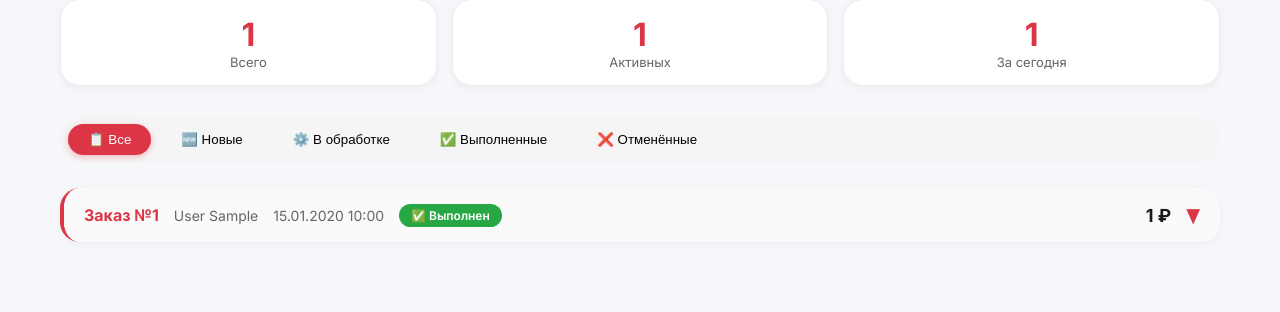
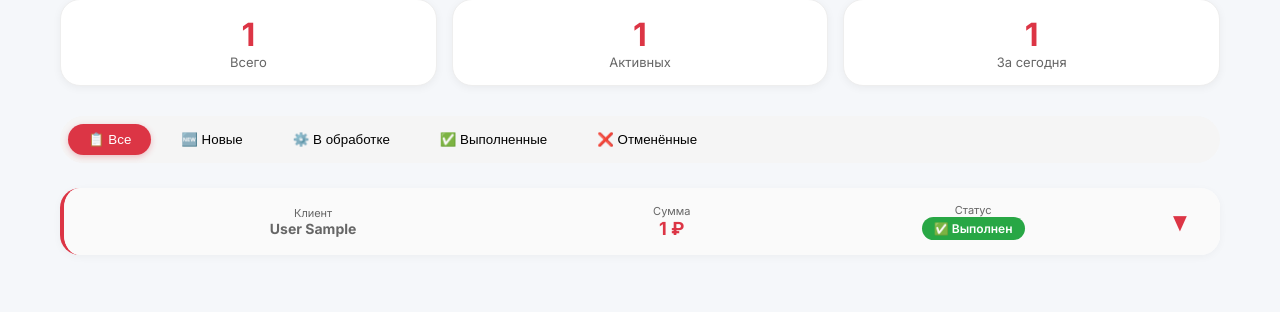
Before and after one commit to emilsttop/diplom_site, a Django app: template orders/templates/orders/manager_dashboard.html in a window 1280 px wide. Shown: the part 244-556 px from the top of the page. Run offline with Django 5.2, Linux system fonts and the light colour scheme; tables that the repository leaves empty hold one stand-in row (values such as "Sample post"); the template is opened without the code that fills it: values that come from a table or form of the project are taken from there, most other values are stand-ins (such as "Sample title", 1, 10 or a date in 2020).

```diff
--- a/orders/templates/orders/manager_dashboard.html
+++ b/orders/templates/orders/manager_dashboard.html
@@ -104,6 +104,13 @@
         flex-wrap: wrap;
         gap: 15px;
     }
+    .order-header > div {
+        display: flex;
+        flex-direction: column;
+        align-items: center;
+        justify-content: center;
+        text-align: center;
+    }
     .order-id {
         font-weight: 700;
         color: var(--red);
@@ -121,6 +128,10 @@
         font-size: 20px;
         color: var(--red);
         transition: transform 0.2s;
+        display: flex;
+        align-items: center;
+        justify-content: center;
+        min-width: 40px;
     }
     .order-card.expanded .expand-icon {
         transform: rotate(180deg);
@@ -378,10 +398,16 @@
     {% for order in orders %}
     <div class="order-card {% if order.has_unread_messages %}has-unread{% endif %}" data-status="{{ order.status }}" data-order-id="{{ order.id }}">
         <div class="order-header" onclick="toggleOrder({{ order.id }})">
-            <div style="display: flex; gap: 15px; align-items: center; flex-wrap: wrap;">
-                <span class="order-id">Заказ №{{ order.id }}</span>
-                <span class="order-client">{{ order.client.last_name }} {{ order.client.first_name }}</span>
-                <span class="order-date">{{ order.created_at|date:"d.m.Y H:i" }}</span>
+            <div style="flex: 2;">
+                <div style="font-size: 11px; color: #666;">Клиент</div>
+                <div class="order-client" style="font-weight: bold;">{{ order.client.last_name }} {{ order.client.first_name }}</div>
+            </div>
+            <div style="flex: 1;">
+                <div style="font-size: 11px; color: #666;">Сумма</div>
+                <div class="order-price" style="font-size: 18px; font-weight: bold; color: var(--red); margin: 0;">{{ order.total_price|floatformat:0 }} ₽</div>
+            </div>
+            <div style="flex: 1.5;">
+                <div style="font-size: 11px; color: #666;">Статус</div>
                 <span class="order-status status-{{ order.status }}">
                     {% if order.status == 'new' %}🆕 Новый
                     {% elif order.status == 'processing' %}⚙️ В обработке
@@ -391,25 +417,22 @@
                 </span>
                 {% if order.has_unread_messages %}<span class="unread-badge">📩 Новое сообщение</span>{% endif %}
             </div>
-            <div style="display: flex; gap: 15px; align-items: center;">
-                <span class="order-price">{{ order.total_price|floatformat:0 }} ₽</span>
-                <span class="expand-icon">▼</span>
-            </div>
+            <div class="expand-icon">▼</div>
         </div>
 
         <div class="order-details" id="details-{{ order.id }}">
             <div class="detail-grid">
                 <div class="detail-card">
-    <div class="detail-label">👤 Клиент</div>
-    <div class="detail-value">{{ order.client.last_name }} {{ order.client.first_name }}</div>
-    <div style="font-size:12px; color:#888;">📧 {{ order.client.email }}</div>
-    <div style="font-size:12px; color:#888; margin-top: 5px;">📞 {{ order.client.phone|default:"Телефон не указан" }}</div>
-</div>
+                    <div class="detail-label">👤 Клиент</div>
+                    <div class="detail-value">{{ order.client.last_name }} {{ order.client.first_name }}</div>
+                    <div style="font-size:12px; color:#888; margin-top: 5px;">📧 {{ order.client.email }}</div>
+                    <div style="font-size:12px; color:#888; margin-top: 3px;">📞 {{ order.client.phone|default:"Телефон не указан" }}</div>
+                </div>
                 <div class="detail-card">
                     <div class="detail-label">📦 Состав заказа</div>
-                    <div class="detail-value" style="max-height:150px; overflow-y:auto;">
+                    <div class="detail-value" style="max-height:150px; overflow-y:auto; width: 100%;">
                         {% for item in order.items.all %}
-                            <div>{{ item.package.name }} x{{ item.quantity }} = {{ item.price|floatformat:0 }} ₽</div>
+                            <div style="margin-bottom: 5px;">{{ item.package.name }} x{{ item.quantity }} = {{ item.price|floatformat:0 }} ₽</div>
                         {% endfor %}
                         {% if order.services_data.items %}
                             {% for service_item in order.services_data.items %}
@@ -428,9 +451,10 @@
                     <div class="detail-value-large">{{ order.total_price|floatformat:0 }} ₽</div>
                 </div>
                 <div class="detail-card">
-                    <form method="post" action="{% url 'manager_update_status' order.id %}">
+                    <div class="detail-label">📊 Статус заказа</div>
+                    <form method="post" action="{% url 'manager_update_status' order.id %}" style="width: 100%;">
                         {% csrf_token %}
-                        <select name="status" onchange="this.form.submit()" class="status-select" style="background:var(--red); color:white;">
+                        <select name="status" onchange="this.form.submit()" class="status-select" style="background:var(--red); color:white; width: 100%;">
                             <option value="new" {% if order.status == 'new' %}selected{% endif %}>🆕 Новый</option>
                             <option value="processing" {% if order.status == 'processing' %}selected{% endif %}>⚙️ В обработке</option>
                             <option value="completed" {% if order.status == 'completed' %}selected{% endif %}>✅ Выполнен</option>
```
Also changed, not shown: other parts of orders/templates/orders/manager_dashboard.html (+116 -118 lines).
